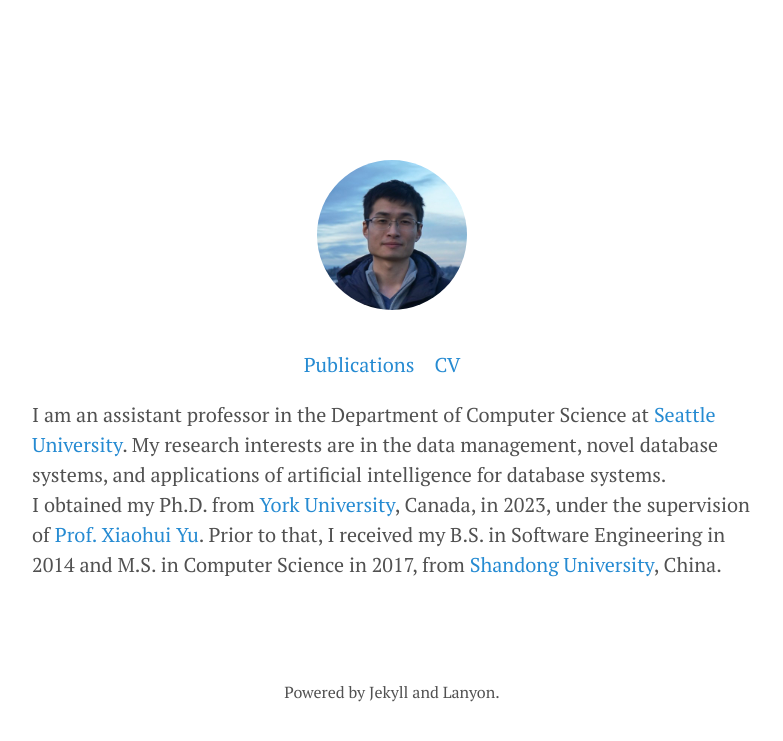
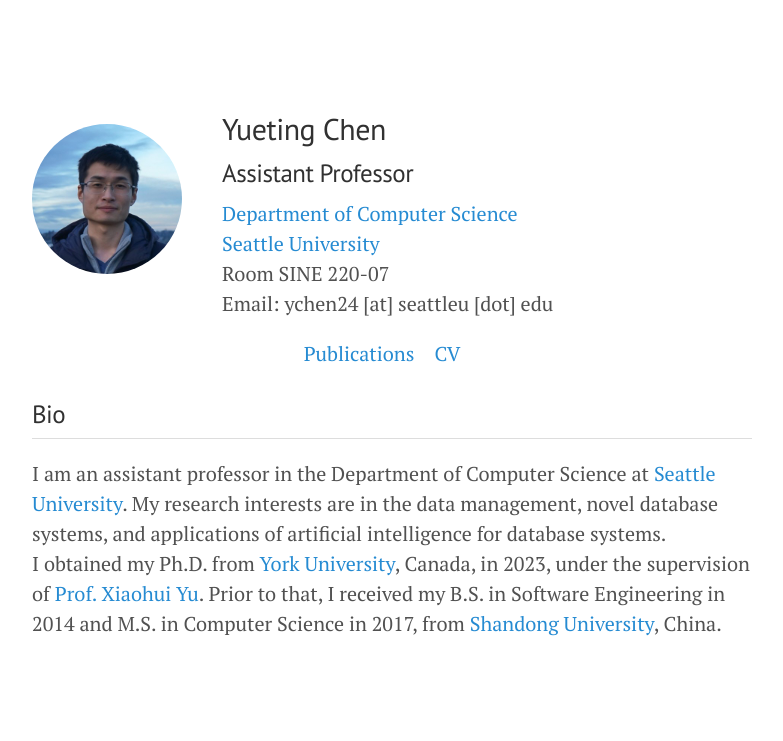
Before and after one commit to yestinchen/yestinchen.github.io, a Jekyll site: the page built from index.html, in a window 1280 px wide. Shown: the top 741 px of the page, without its empty margins (248-1031 px from the left). Built offline with Jekyll 4.4.1, drawn with Linux system fonts in a browser that asks for light colours; the list of posts is cut into pages by our own code.

Commit message:
add publication & cv

```diff
--- a/_config.yml
+++ b/_config.yml
@@ -1,6 +1,6 @@
 # Setup
 title:               Yueting Chen
-tagline:             'homepage'
+tagline:             'Homepage'
 description:         'Yueting Chen Personal Website'
 url:                 https://ytchen.me
 baseurl:             ''
--- a/_layouts/simple.html
+++ b/_layouts/simple.html
@@ -18,5 +18,9 @@
 
 
     <script src='{{ site.baseurl }}/public/js/script.js'></script>
+
+    <div class="home-bottom small">
+    Powered by Jekyll.
+    </div>
   </body>
 </html>
--- a/index.html
+++ b/index.html
@@ -6,14 +6,26 @@
 <div class="home-block">
 
 
-<div class="home-img-container">
-<img src="{{ '/public/img/me.jpeg' | absolute_url }}" alt="Yueting Chen" class="home-img" style="width: 150px; height: 150px;">
+<div class="profile-container">
+  <div class="profile-image">
+    <img src="{{ '/public/img/me.jpeg' | absolute_url }}" alt="Yueting Chen">
+  </div>
+  <div class="profile-info">
+    <h2>Yueting Chen</h2>
+    <h3>Assistant Professor</h3>
+    <p><a href="https://www.seattleu.edu/science-engineering/academic-departments/department-of-computer-science/" target="_blank">Department of Computer Science</a></p>
+    <p><a href="https://www.seattleu.edu" target="_blank">Seattle University</a></p>
+    <p>Room SINE 220-07</p>
+    <p>Email: ychen24 [at] seattleu [dot] edu</p>
+  </div>
 </div>
 
 <div class="home-links">
   <div class="home-link-item"><a href="{{ '/publications' | absolute_url }}">Publications</a></div>
   <div class="home-link-item"><a href="{{ '/public/files/cv.pdf' | absolute_url }}">CV</a></div>
 </div>
+
+<h3 class="section-heading">Bio</h3>
 
 <div class="home-text">
 I am an assistant professor in the Department of Computer Science at <a href="https://www.seattleu.edu" target="_blank">Seattle University</a>.
@@ -25,12 +37,11 @@
 Prior to that, I received my B.S. in Software Engineering in 2014 and M.S. in Computer Science in 2017, from <a href="https://www.en.sdu.edu.cn" target="_blank">Shandong University</a>, China.
 </div>
 
+<!--
+<h3 class="section-heading color-highlight">Accepting Research Assistant</h3>
+
+I am looking for self-motivated students, if you are interested in the same research topics, feel free to drop me an email with your CV. -->
 
 
 
 </div>
-
-
-<div class="home-bottom small">
-Powered by Jekyll and Lanyon.
-</div>
--- a/public/css/main.css
+++ b/public/css/main.css
@@ -18,11 +18,12 @@
 .home-bottom {
   font-size: 0.8rem;
   text-align: center;
+  margin-bottom: 20px;
 }
 
 .home-block {
-  margin-top: 100px;
-  margin-bottom: 100px;
+  margin-top: 40px;
+  margin-bottom: 40px;
 }
 
 .home-img-container {
@@ -40,7 +41,7 @@
 }
 
 .home-links {
-  padding-top: 20px;
+  padding-top: 0px;
   display: flex;
   justify-content: center;
 }
@@ -97,5 +98,56 @@
 }
 
 .wrap {
-  margin-top: 100px;
+  margin-top: 40px;
+  margin-bottom: 40px;
 }
+
+/* Profile section styles */
+.profile-container {
+  display: flex;
+  align-items: center;
+  gap: 40px;
+  margin: 20px 0;
+}
+
+.profile-image {
+  flex-shrink: 0;  /* Prevents image from shrinking */
+}
+
+.profile-image img {
+  width: 150px;
+  height: 150px;
+  border-radius: 50%;
+  object-fit: cover;
+}
+
+.profile-info {
+  flex-grow: 1;  /* Allows text section to take remaining space */
+  p {
+    margin: 0;
+  }
+  h2, h3 {
+    padding: 0;
+    margin: 10px 0;
+  }
+}
+
+/* For mobile responsiveness */
+@media (max-width: 768px) {
+  .profile-container {
+    flex-direction: column;
+    text-align: center;
+  }
+}
+
+/* Section headings */
+h3.section-heading {
+  border-bottom: 1px solid #ddd;
+  padding-bottom: 8px;
+  margin-top: 30px;
+  margin-bottom: 20px;
+}
+
+.color-highlight {
+  color: #e64f4f;
+}
```
Also changed, not shown: publications.md (added, +28 -0 lines), 1 other file.
